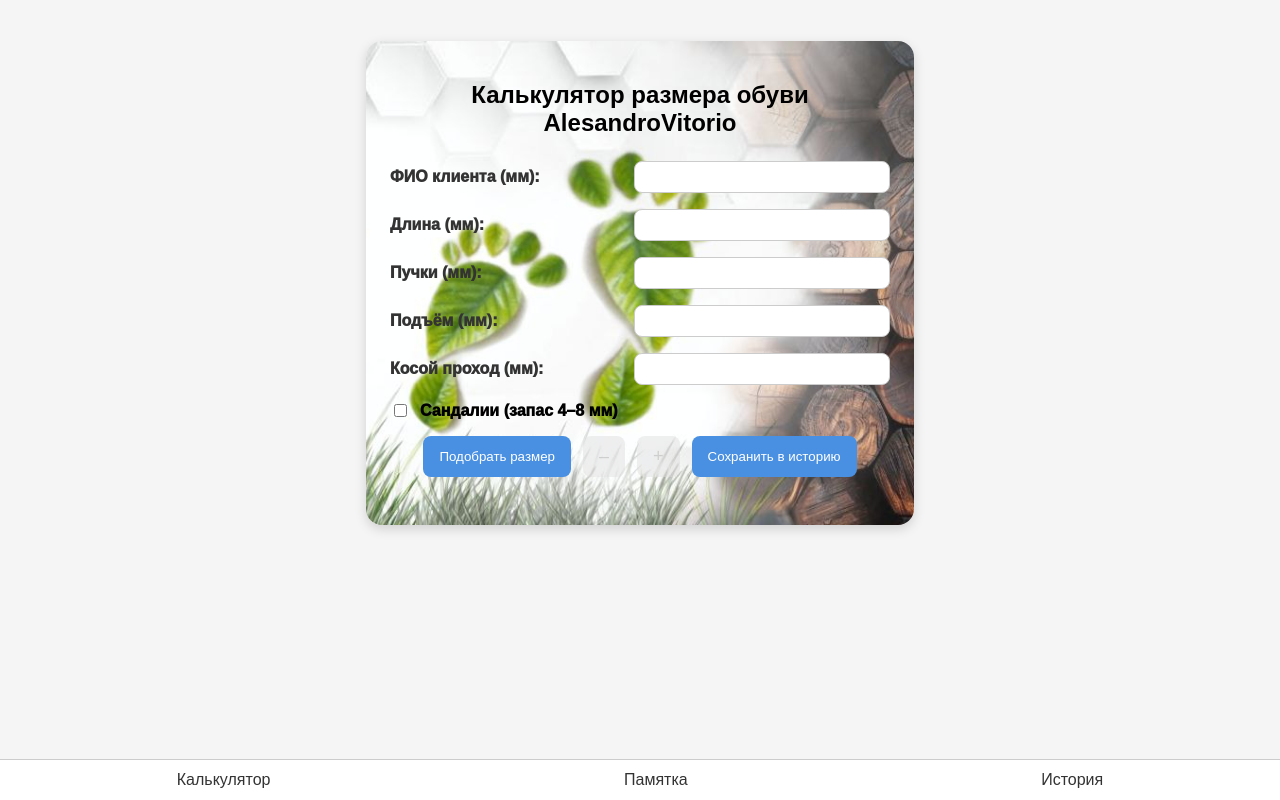
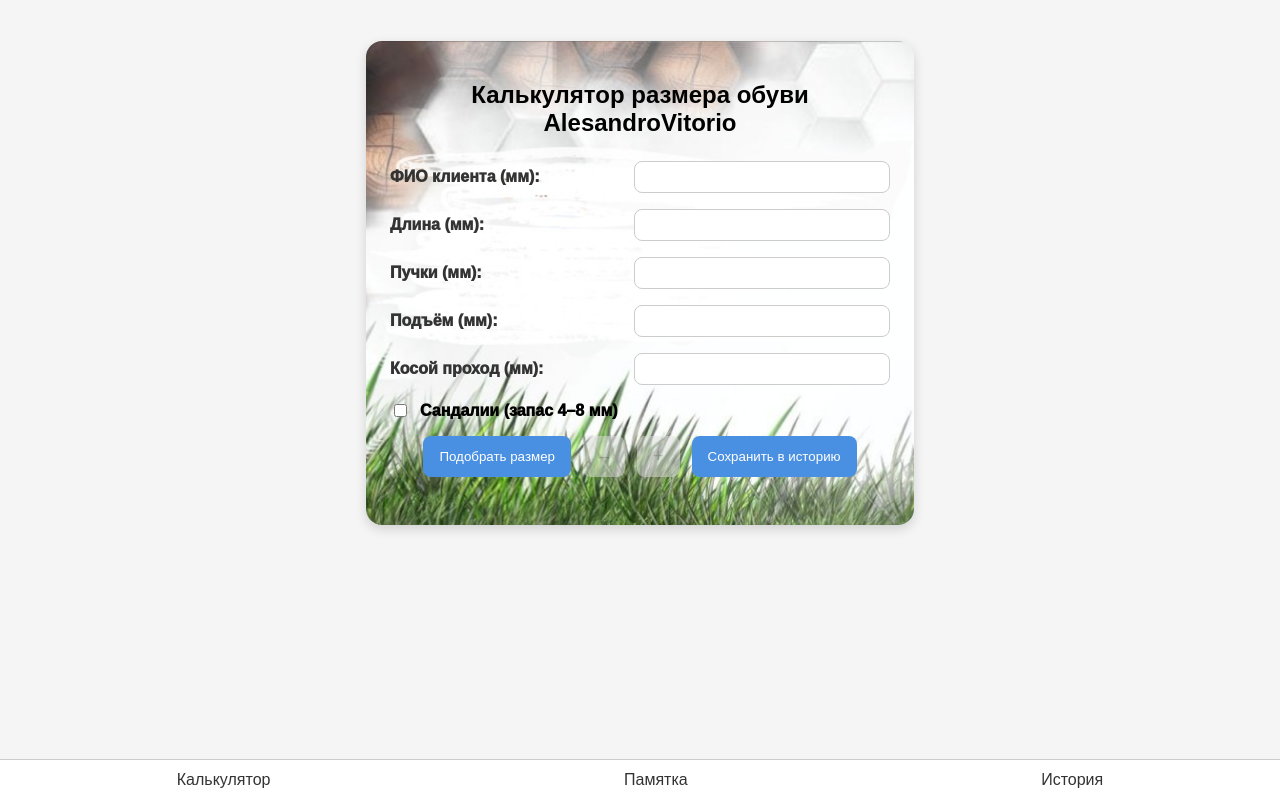
Before and after one commit to Malaphit/my-pwa, a React (Create React App) app: page / in a window 1280 px wide. Built offline with nearby package versions, Linux system fonts and the light colour scheme.

Commit message:
Изменил бекграунд добавил удаление нуля

```diff
--- a/src/components/SizeCalculator/SizeCalculator.jsx
+++ b/src/components/SizeCalculator/SizeCalculator.jsx
@@ -104,7 +104,7 @@
                 style={{
                   backgroundImage: 'url("/back.jpg")',
                   backgroundSize: 'cover',
-                  backgroundPosition: 'right',
+                  backgroundPosition: 'bottom left -100px',
                   backgroundRepeat: 'no-repeat',
                   minHeight: '1rem',
                   maxHeight: '35rem',
@@ -120,7 +120,6 @@
               type={key === "fullName" ? "text" : "number"}
               name={key}
               id={key}
-              value={m[key]}
               onChange={handleChange}
               className="size-calc-input"
               required={key !== "fullName"}
```
Also changed, not shown: public/back.jpg.
